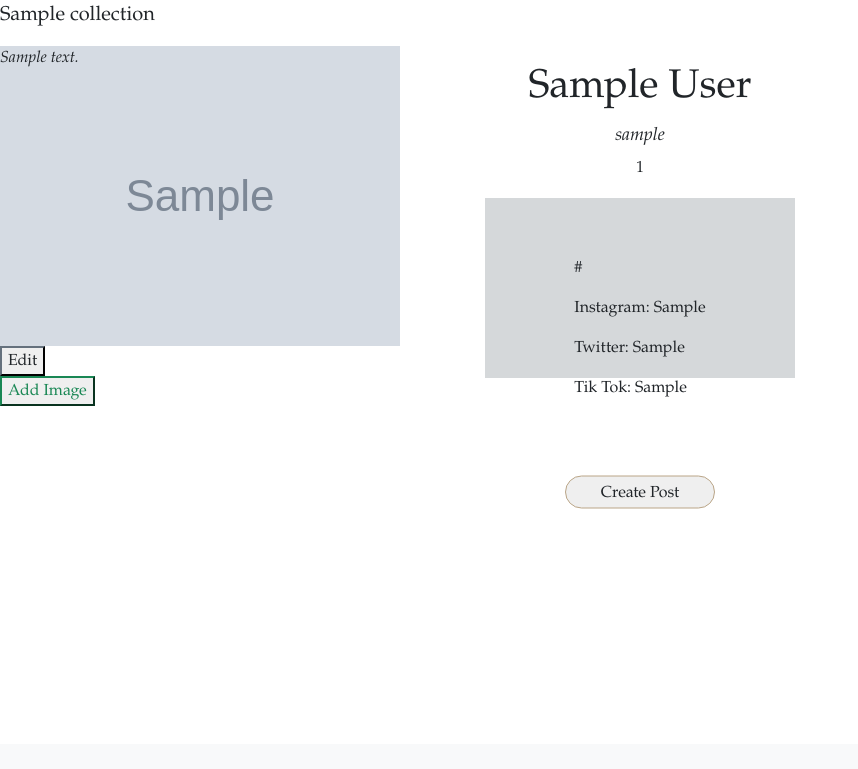
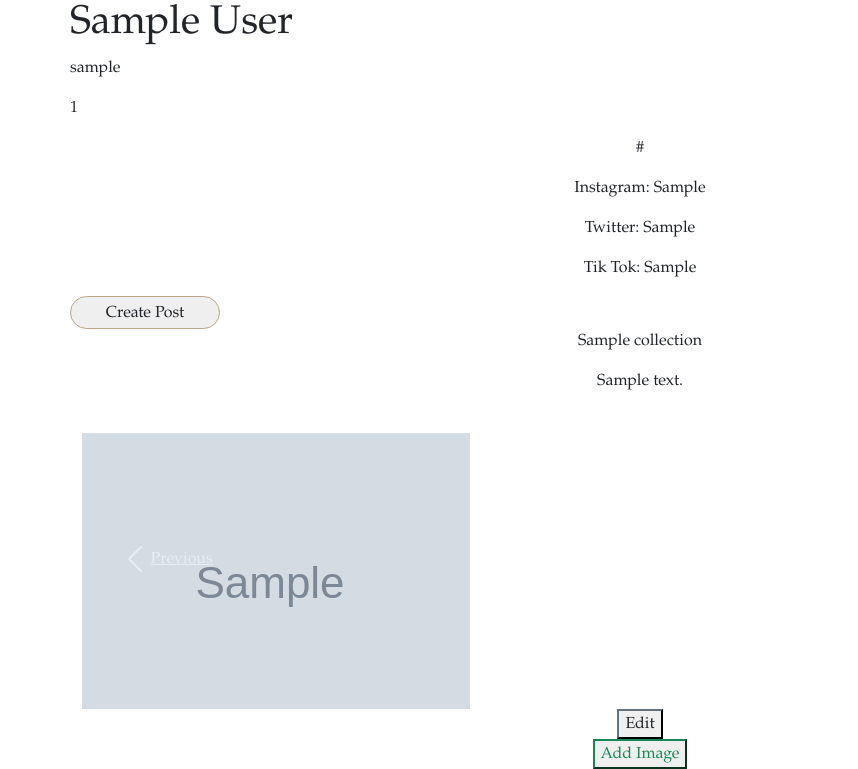
Before and after one commit to carolinesitter/ArtTown, a Flask app: page /user_profile in a window 1280 px wide. Shown: the part 56-825 px from the top of the page, without its empty margins (0-858 px from the left). Before the commit the page ends 565 px from the top, so only its background shows below. Run offline with Flask 2, Linux system fonts and the light colour scheme; the visitor is signed in with stand-in values (Sample User, id 1); tables that the repository leaves empty hold one stand-in row (values such as "Sample post"); grey boxes marked "Sample" are stand-in pictures; some libraries are stand-ins or nearby versions.

Commit message:
Working On User Profile and Image Display

```diff
--- a/server.py
+++ b/server.py
@@ -137,6 +137,20 @@ def user_profile():
         website = user.website
         art_collection = user.artist_collection
 
+        print(art_collection)
+
+        # print(art_collection)
+        # grouped_art = {}
+        # for c in art_collection:
+        #     # print(image)
+        #     print("*"*20)
+        #     print(type(image))
+
+        #     grouped_art[image["artist_collection_id"]] = grouped_art.get(image["artist_collection_id"], []).append(image)
+
+        # print(grouped_art)
+
+
         # Show the user their profile
         return render_template('user-profile.html',
                                 user=user,
@@ -146,7 +160,7 @@ def user_profile():
                                 tiktok=tiktok,
                                 twitter=twitter,
                                 website=website,
-                                art_collection=art_collection)
+                                art_collections=art_collection)
 
     # If they are not logged in, send the user to the login page
     else:
@@ -346,7 +360,7 @@ def search_by_zipcode():
                                 twitter=twitter,
                                 tiktok=tiktok,
                                 website=website,
-                                art_collection=art_collection)
+                                art_collections=art_collection)
     else:
         flash("Sorry! No results match the Zip Code you entered. Please try again!")
         return redirect('/zipcode_input')
@@ -384,7 +398,7 @@ def show_random_profile():
                                 twitter=twitter,
                                 tiktok=tiktok,
                                 website=website,
-                                art_collection=art_collection)
+                                art_collections=art_collection)
 
     else:
         flash("Sorry! We can't find anyone random right now. Try again later.")
@@ -480,7 +494,7 @@ def show_art_show_profile(user_id):
                             tiktok=tiktok,
                             twitter=twitter,
                             website=website,
-                            art_collection=art_collection)
+                            art_collections=art_collection)
 
 
 @app.route("/create_post_form")
--- a/static/css/style.css
+++ b/static/css/style.css
@@ -163,9 +163,9 @@ body {
 }
 
 /* SPLIT CREATE PROFILE FORMS INTO COLUMS */
-.row{
+/* .row{
     padding: 10px;
-}
+} */
 
 .col-1{
     float:left;
@@ -576,59 +576,52 @@ body {
     display: block;
 }
 
+
+
+
+
+
+
+
+
+/* USER PROFILE STYLING */
+
+
+/* PROFILE NAME DISPLAY */
 #user-profile-first-last-name {
-    position: absolute;
-    left: 50%;
-    top: 18%;
-    transform: translate(-50%, -50%);
-    display: block;
+    text-align: center;
 }
 
+/* PROFILE USERNAME DISPLAY */
 #user-profile-username {
-    position: absolute;
-    left: 50%;
-    top: 24%;
-    transform: translate(-50%, -50%);
-    display: block;
-    font-style: italic;
-    font-size: 18px;
+    text-align: center;
 }
 
+/* PROFILE ZIPCODE DISPLAY */
 #user-profile-zipcode {
-    position: absolute;
-    left: 50%;
-    top: 28%;
-    transform: translate(-50%, -50%);
-    display: block;
+    text-align: center;
 }
 
-.user-socials-info-background {
+/* PROFILE USER SOCIALS BACKGROUND */
+/* #user-socials-info-background {
     margin: 100px auto;
     width: 310px;
     height: 180px;
     background-color: #ABB1B6;
     opacity: 0.5;
     padding: 60px;
-    position: absolute;
-    left: 50%;
-    top: 30.5%;
-    transform: translate(-50%, -50%);
     display: block;
+} */
+
+
+/* PROFILE USER SOCIALS DISPLAY */
+#user-profile-socials {
+    text-align: center;
 }
 
-#user-profile-socials {
-    position: absolute;
-    left: 50%;
-    top: 49%;
-    transform: translate(-50%, -50%);
-    display: block;
-}
-
+/* CREATE POST PROFILE BUTTON */
 #create-post {
-    position: absolute;
-    left: 50%;
-    top: 68.5%;
-    transform: translate(-50%, -50%);
+    text-align: center;
     display: block;
     width: 150px;
     height: 33px;
@@ -636,23 +629,33 @@ body {
     border: 1px solid #baa587;
 }
 
+/* GALLERY TITLE DISPLAY */
 #user-prof-gallery-title {
     font-size: 20px;
-    /* position: absolute;
-    left: 50%;
-    top: 78%;
-    transform: translate(-50%, -50%); */
 }
 
+/* GALLERY DESCRIPTION DISPLAY */
 #user-profile-gallery-desc {
     font-style: italic;
     position: absolute;
-    /* left: 50%;
-    top: 84%;
-    transform: translate(-50%, -50%); */
+
 }
 
-/* .art-collection-grid {
+/* ART GALLERY GRID CONTAINER */
+#art-collection-grid {
     display: grid;
-    grid-template-columns:
-} */
+    position: absolute;
+    left: 50%;
+    top: 120%;
+    /* transform: translate(-50%, -50%); */
+}
+
+.row {
+    text-align: center;
+}
+
+.carousel-item.active.row {
+    text-align: center;
+    width: 400px;
+    height: 300px;
+}
--- a/templates/user-profile.html
+++ b/templates/user-profile.html
@@ -4,14 +4,17 @@
 
 {% block content %}
 
-    <h1 id="user-profile-first-last-name">{{user.first_name}} {{user.last_name}}</h1>
+<div class="container">
 
-    <p id="user-profile-username">{{username}}</p>
+    <h1 class="row" id="user-profile-first-last-name">{{user.first_name}} {{user.last_name}}</h1>
 
-    <p id="user-profile-zipcode"> {{zipcode}} </p>
+    <p class="row" id="user-profile-username">{{username}}</p>
 
-    <div class="user-socials-info-background"></div>
-    <div id="user-profile-socials">
+    <p class="row" id="user-profile-zipcode"> {{zipcode}} </p>
+
+    <div class="row user-socials-info-background"></div>
+
+    <div class="row" id="user-profile-socials">
         <p>{{website}}</p>
         <p>Instagram: {{instagram}}</p>
         <p>Twitter: {{twitter}}</p>
@@ -19,35 +22,54 @@
     </div>
 
     {% if session.get('username') == username %}
-        <form action="/create_post_form">
+    <form class="row" action="/create_post_form">
         <button id="create-post" type="submit" class="btn-outline-dark">Create Post</button>
     </form>
     {% endif %}
 
-        <div class="art-collection-grid">
-            {% for art in art_collection %}
+    <div class="art-collection-grid row">
 
-            <div id="user-prof-gallery-info-container">
-                <p id="user-prof-gallery-title">{{art.gallery_title}}</p>
-                <p id="user-profile-gallery-desc">{{art.gallery_description}}</p>
+        {% for collection in art_collections%}
+        <div id="carouselControls-{{collection.artist_collection_id}}" class="carousel slide" data-ride="carousel">
+            <div class="row" id="user-prof-gallery-info-container-{{collection.artist_collection_id}}">
+                <p id="user-prof-gallery-title-{{collection.artist_collection_id}}">{{collection.gallery_title}}</p>
+                <p id="user-profile-gallery-desc-{{collection.artist_collection_id}}">{{collection.gallery_description}}</p>
             </div>
-            {% for image in art.image %}
+            <!-- <div id="images-in-collection-{{collection.artist_collection_id}}"> -->
+            <div class="carousel-inner">
 
-                <a href="/user_profile/{{image.image_id}}">
-                    <img src="{{image.image_link}}">
+
+                <div class="carousel-item active row">
+                    <a href="/user_profile/{{collection.image[0].image_id}}">
+                        <img class="d-block w-100" src="{{collection.image[0].image_link}}" alt="slide">
                     </a>
-            {% endfor %}
+                </div>
 
+                <!-- </div> -->
+
+                <a class="carousel-control-prev" href="#carouselControls-{{collection.artist_collection_id}}"
+                    role="button" data-slide="prev">
+                    <span class="carousel-control-prev-icon" aria-hidden="true"></span>
+                    <span class="sr-only">Previous</span>
+                </a>
+                <a class="carousel-control-next" href="#carouselControls-{{collection.artist_collection_id}}"
+                    role="button" data-slide="next">
+                    <span class="carousel-control-next-icon" aria-hidden="true"></span>
+                    <span class="sr-only">Next</span>
+                </a>
+            </div>
             {% if session.get('username') == username %}
-                    <form action="/user_profile/edit/{{art.artist_collection_id}}">
+                    <div id="art-collection-user-actions-{{collection.artist_collection_id}}">
+                        <form action="/user_profile/edit/{{collection.artist_collection_id}}">
                             <button id="edit-post-btn" type="submit" class="btn-outline-dark">Edit</button>
                         </form>
                         <form action="/add_images_to_collection">
                             <button id="add-image-btn" type="submit" class="btn-outline-success">Add Image</button>
                         </form>
+                    </div>
                 {%endif %}
+        </div>
+        {% endfor %}
 
-            {% endfor %}
     </div>
-
     {% endblock %}
```
Lines whose indentation alone changed are shown as unchanged.
